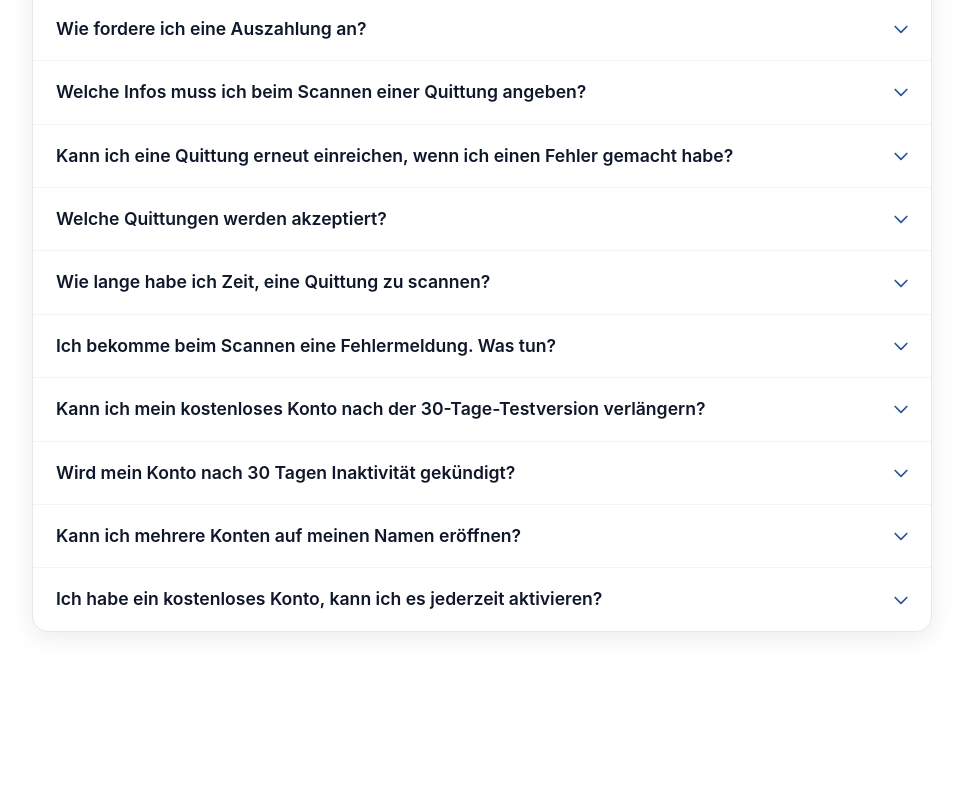
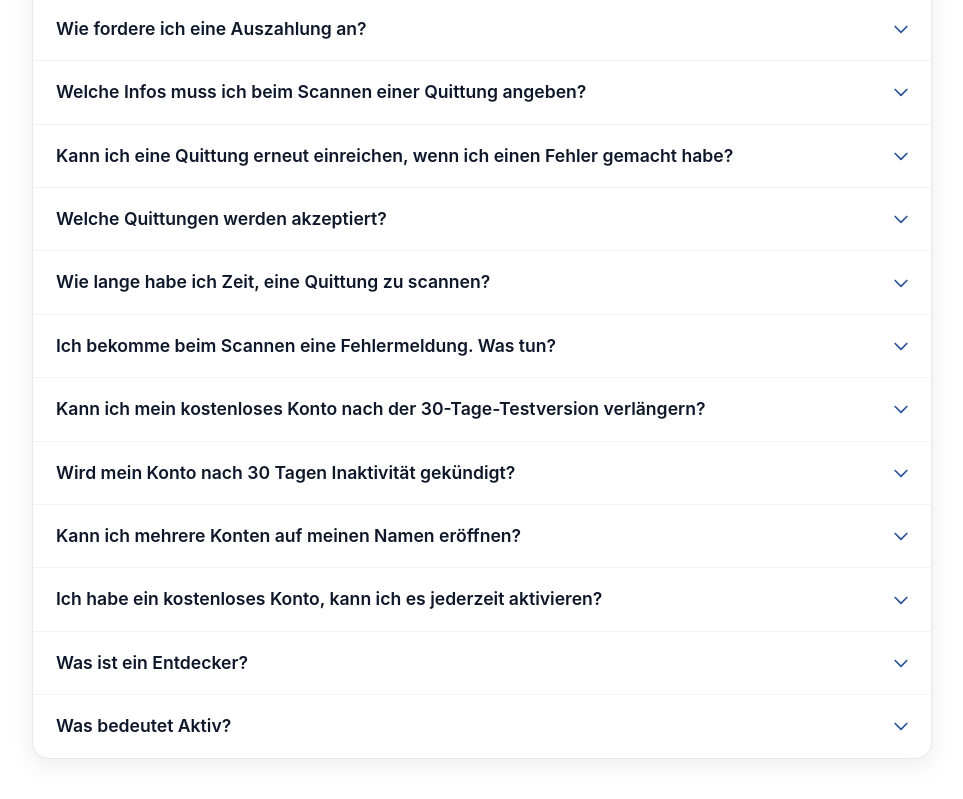
Before and after one commit to StephanSchmidt3/q-a, a plain HTML site: page index.html in a window 1280 px wide. Shown: the part 1703-2502 px from the top of the page, without its empty margins (158-1121 px from the left). Before the commit the page ends 2377 px from the top, so only its background shows below. Drawn offline with Linux system fonts and the light colour scheme.

Commit message:
Update index.html

```diff
--- a/index.html
+++ b/index.html
@@ -380,6 +380,22 @@
       </summary>
       <div class="cont"><div class="ans">Ja, das kannst du. Logge dich bei <mark>inovocb.com</mark> ein und gehe dafür in dein Backoffice und klicke auf „Package Plans“. Wähle dort dein bevorzugtes Paket aus.</div></div>
     </details>
+ <!-- Item 34 -->
+    <details class="item">
+      <summary class="hdr">
+        <span class="q">Was ist ein Entdecker?</span>
+        <svg class="chev" viewBox="0 0 24 24" fill="none" stroke="currentColor" stroke-width="2"><path stroke-linecap="round" stroke-linejoin="round" d="M19 9l-7 7-7-7"/></svg>
+      </summary>
+      <div class="cont"><div class="ans">Ein Entdecker ist ein Mitglied das den kostenlosen Plan abonniert hat. Ein Entdecker kann maximal 25¢ als Vergütung erhalten und kann nicht im Baum platziert werden.</div></div>
+    </details>
+ <!-- Item 35 -->
+    <details class="item">
+      <summary class="hdr">
+        <span class="q">Was bedeutet Aktiv?</span>
+        <svg class="chev" viewBox="0 0 24 24" fill="none" stroke="currentColor" stroke-width="2"><path stroke-linecap="round" stroke-linejoin="round" d="M19 9l-7 7-7-7"/></svg>
+      </summary>
+      <div class="cont"><div class="ans">Aktiv ist man, wenn man einen kostenpflichtigen Plan abonniert hat.</div></div>
+    </details>
   </div>
   <div class="empty" id="noResults" style="display:none">Keine Treffer. Versuch ein anderes Wort.</div>
   </div>
```
